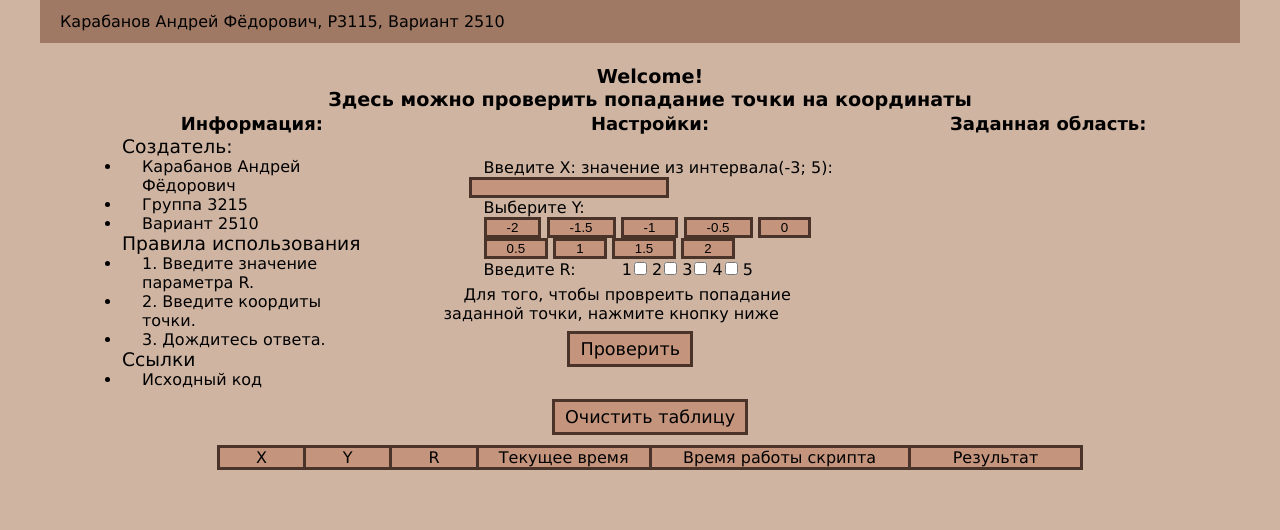
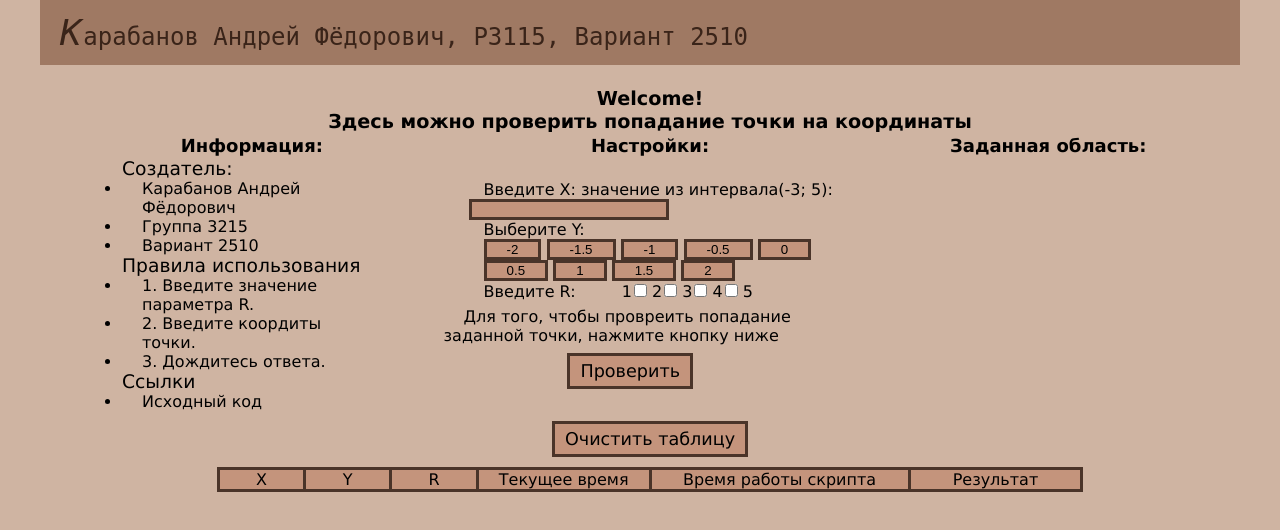
Before and after one commit to forafox/Web_Lab_1, a plain HTML site: page web-lab-1/index.html in a window 1280 px wide. Drawn offline with Linux system fonts and the light colour scheme.

Commit message:
Changing css

```diff
--- a/web-lab-1/style.css
+++ b/web-lab-1/style.css
@@ -10,12 +10,20 @@
 
 .pointer {cursor: pointer;}
 
+header::first-letter{
+    font-style: Italic;
+    letter-spacing: 0.1rem;
+    font-size: 150%;
+}
+
 header{
+    font-size: 1.5em;
+    color:#3a2419;
     padding-top: 1%;
     padding-bottom: 1%;
     background-color: #9f7963;
     text-align:start;
-    font-family:  'Lucida Sans Unicode', sans-serif;
+    font-family:  "Monospace";
 }
 
 body{
@@ -40,7 +48,7 @@ a:link {
   }
 
 a:visited {
-    color: #d4a79a;
+    color: #e9795a;
     background-color: transparent;
     text-decoration: none;
 }
```
Also changed, not shown: 1 other file.
